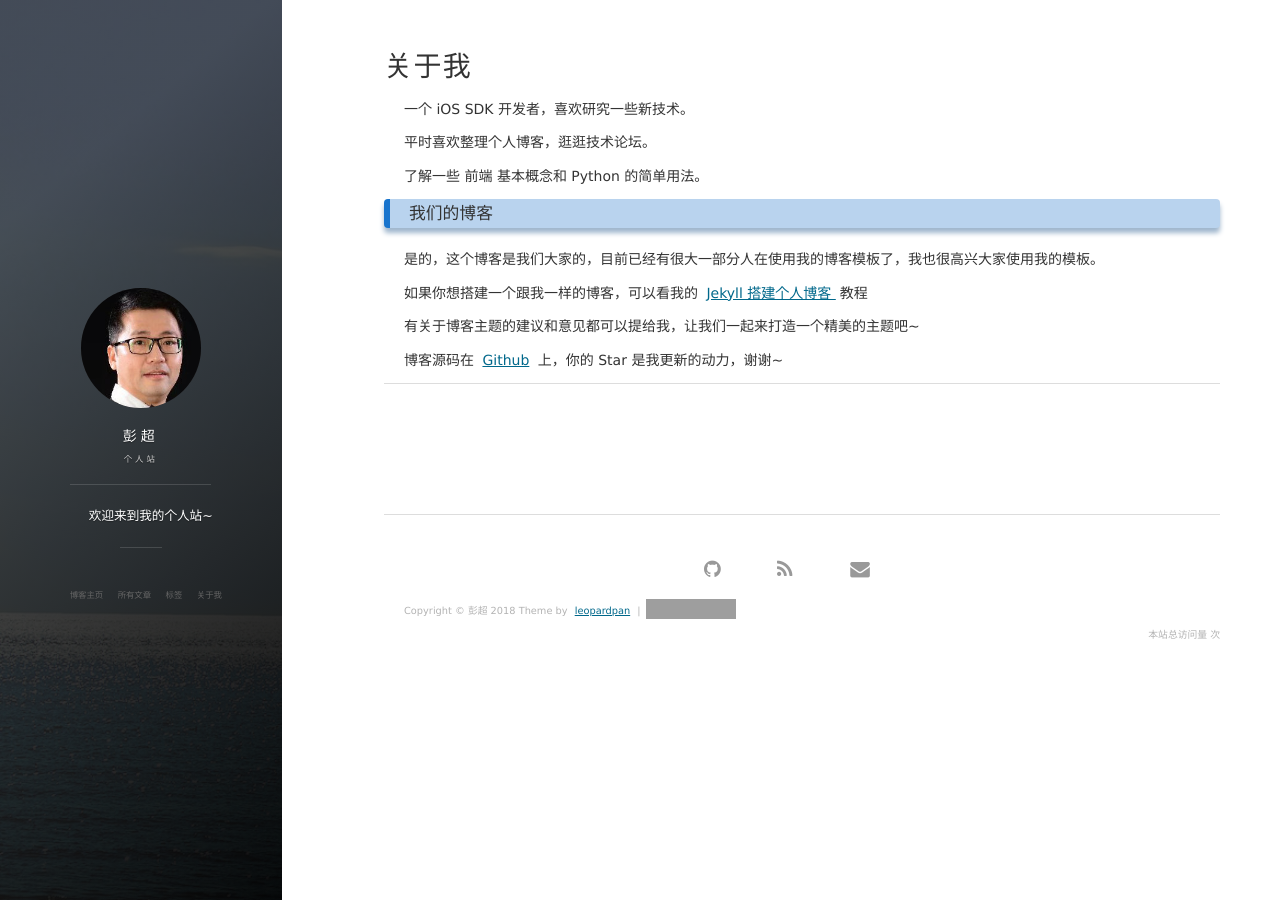
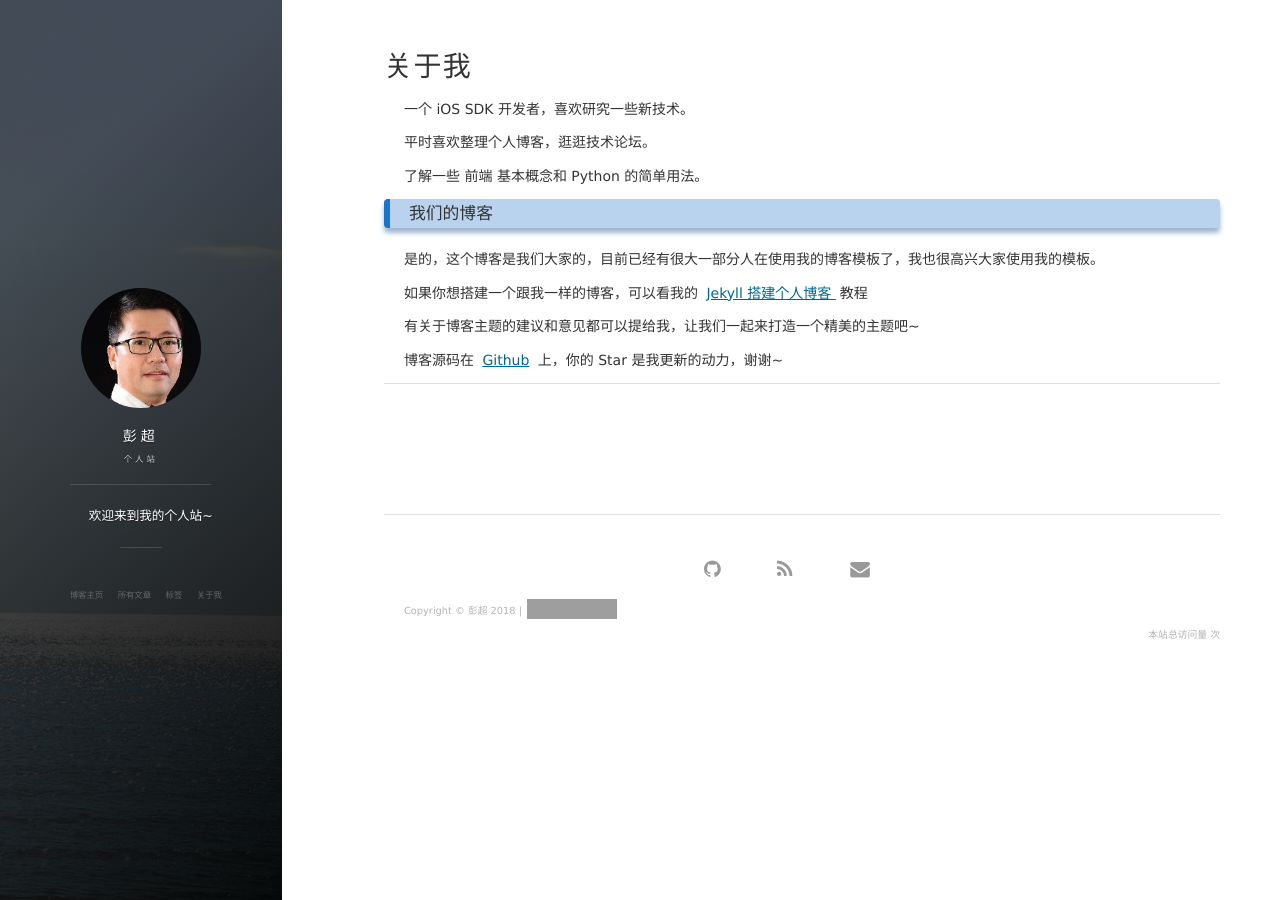
Before and after one commit to ScottFancier/Programe, a Jekyll site: the page built from about.md, in a window 1280 px wide. Built offline with Jekyll 4.4.1, drawn with Linux system fonts in a browser that asks for light colours; nearby versions of some CDN libraries; comment, search, counter and statistics services are not loaded; grey boxes are pictures that could not be loaded.

Commit message:
修改footer

```diff
--- a/_includes/footer.html
+++ b/_includes/footer.html
@@ -69,11 +69,11 @@
 
         <div class = "footer_div">
            <p class="copyright text-muted">
-            Copyright &copy; {{ site.title }} {{ site.time | date: '%Y' }} Theme by <a href="http://baixin.io/">leopardpan</a> |
+            Copyright &copy; {{ site.title }} {{ site.time | date: '%Y' }} |
             <iframe
                 style="margin-left: 2px; margin-bottom:-5px;"
                 frameborder="0" scrolling="0" width="91px" height="20px"
-                src="https://ghbtns.com/github-btn.html?user=leopardpan&repo=leopardpan.github.io&type=star&count=true" >
+                src="https://ghbtns.com/github-btn.html?user=Scottfancier&repo=Programe&type=star&count=true" >
             </iframe>
             </p>
         	<div align="right">
```
